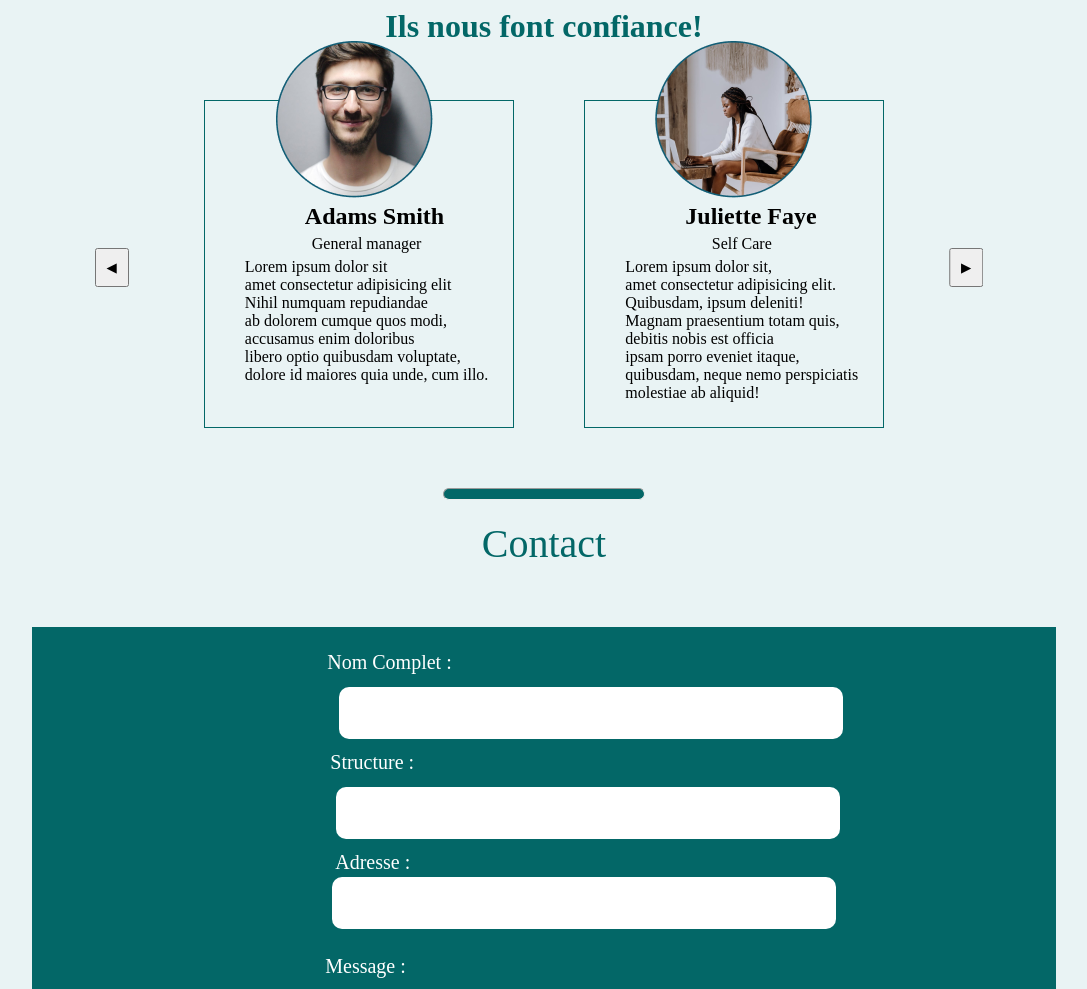
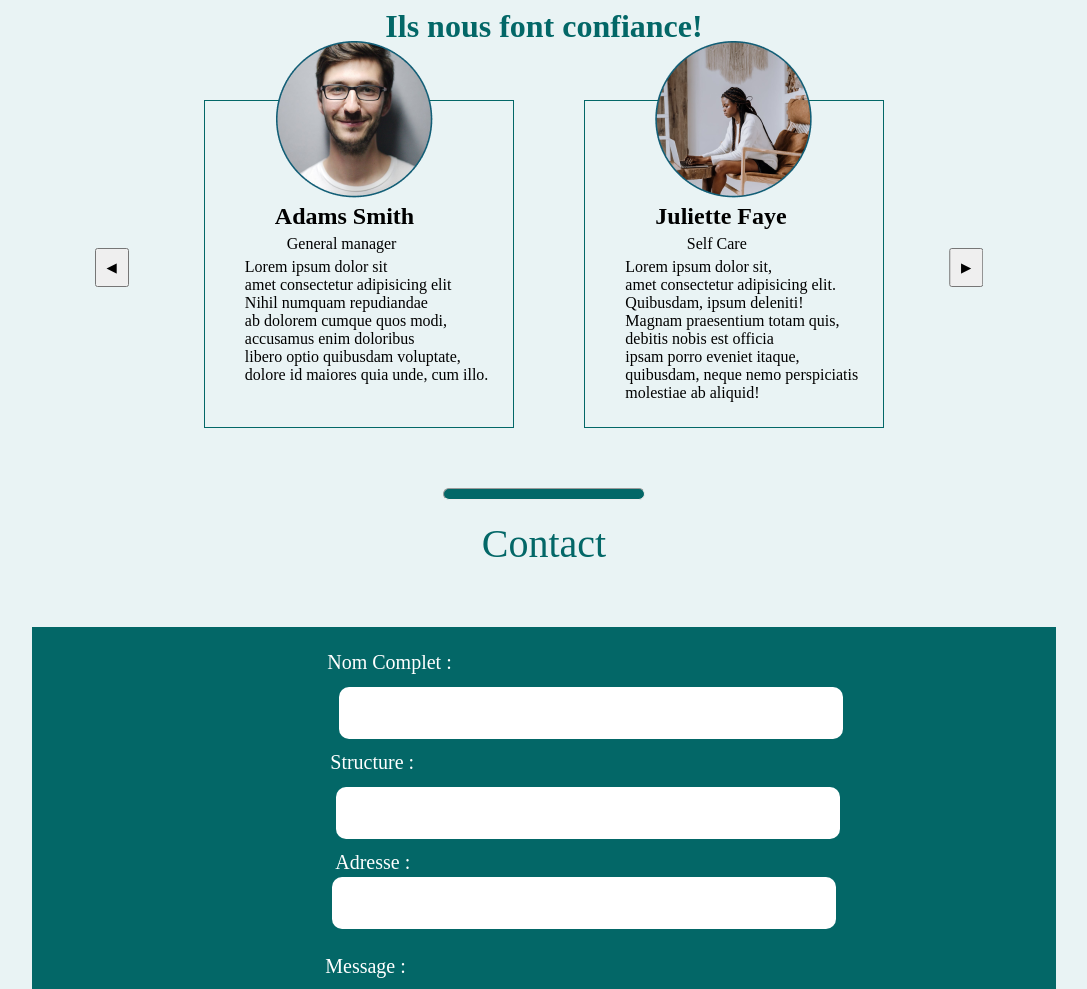
Before and after one commit to Kadia-star/parba, a plain HTML site: page index.html in a window 1280 px wide. Shown: the part 1651-2640 px from the top of the page, without its empty margins (96-1183 px from the left). Drawn offline with Linux system fonts and the light colour scheme.

Commit message:
Ellipse centre

```diff
--- a/index.html
+++ b/index.html
@@ -80,8 +80,8 @@
             </div>
             <div class="Ellipse1">
                 <img  src="Ellipse 1.png" alt="" class="elli1">
-                <h2 style="margin-left: 80px;" >Adams Smith </h2>
-                <p>General manager</p>
+                <h2 style="margin-left: 50px;" >Adams Smith </h2>
+                <p style="margin-left: -30px;">General manager</p>
                 <p >Lorem ipsum dolor sit <br>
                 amet consectetur adipisicing elit <br>
                 Nihil numquam repudiandae <br>
@@ -92,8 +92,8 @@
             </div>
             <div class="Ellipse2">
                 <img src="Ellipse 2.png" alt="" class="elli2">
-                <h2 style="margin-left: 80px;">Juliette Faye </h2>
-                <p >Self Care</p>
+                <h2 style="margin-left: 50px;">Juliette Faye </h2>
+                <p style="margin-left: -30px;">Self Care</p>
                 <p >Lorem ipsum dolor sit, <br>
                 amet consectetur adipisicing elit. <br>
                 Quibusdam, ipsum deleniti! <br>
```
